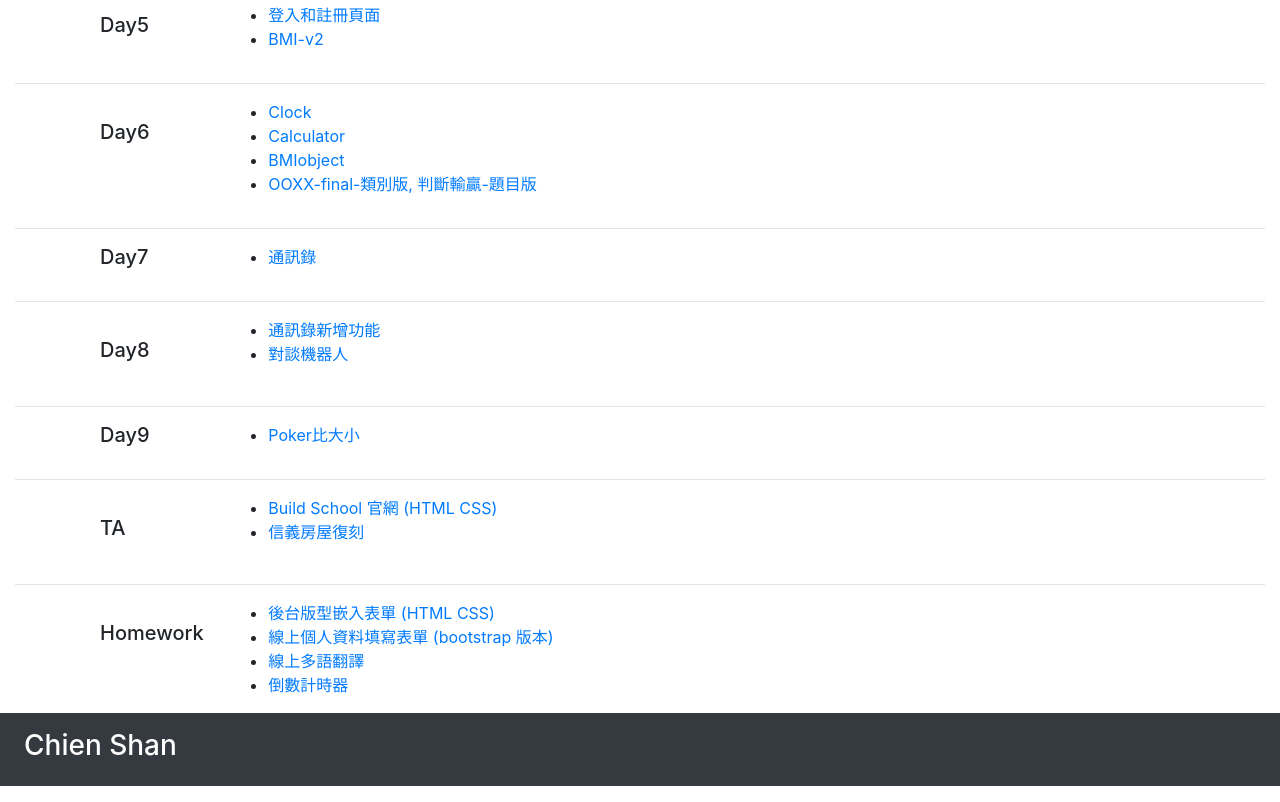
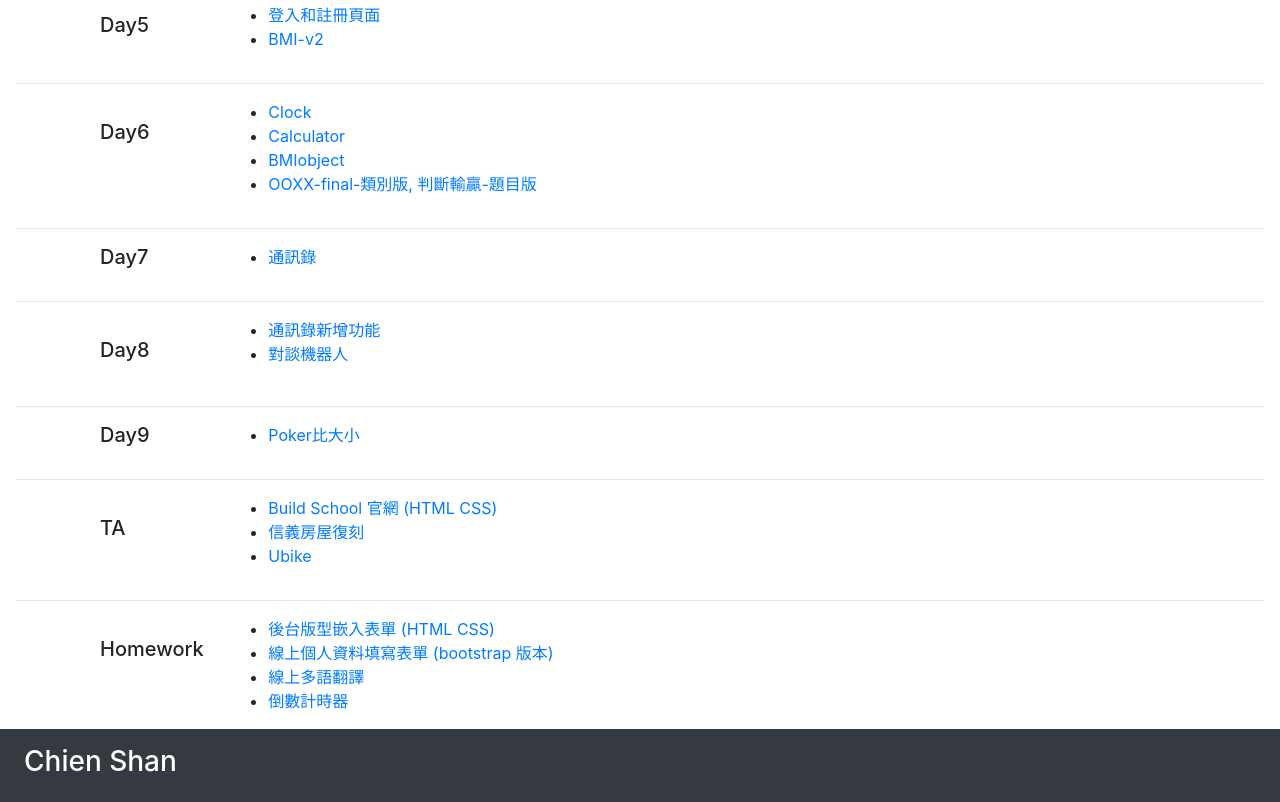
Before and after one commit to ChienShan/BuildSchool---exercises, a plain HTML site: page index.html in a window 1280 px wide. Shown: the part 677-1479 px from the top of the page. Drawn offline with nearby package versions, Linux system fonts and the light colour scheme.

Commit message:
新增連結

```diff
--- a/index.html
+++ b/index.html
@@ -157,6 +157,7 @@
                     <li><a href="TA/Image-Wevsites/index.html">Build School 官網
                             (HTML CSS)</a></li>
                     <li><a href="TA/house/index.html">信義房屋復刻</a></li>
+                    <li><a href="TA/Bike/Ubike.html">Ubike</a></li>
                 </ul>
             </div>
         </div>
```
